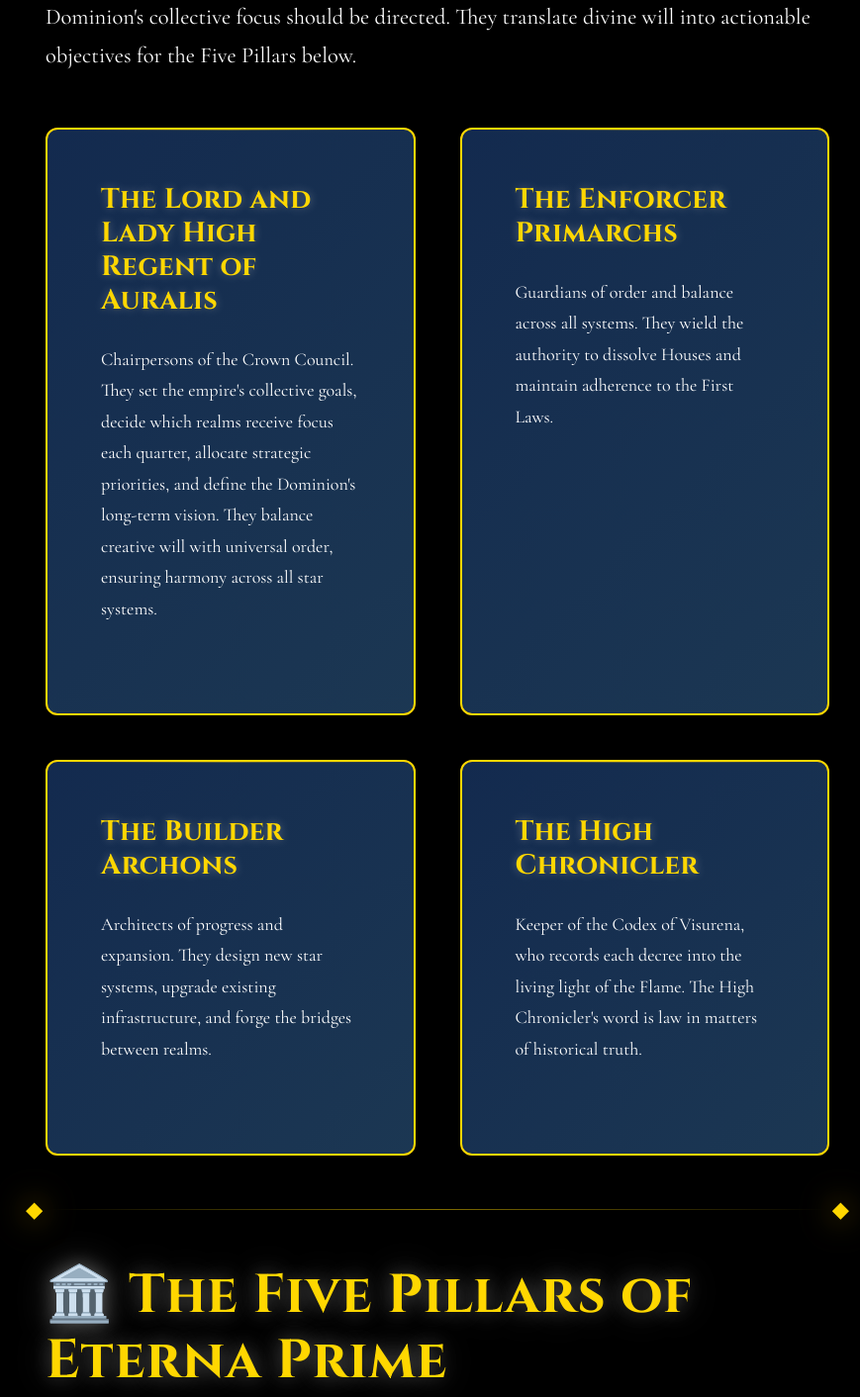
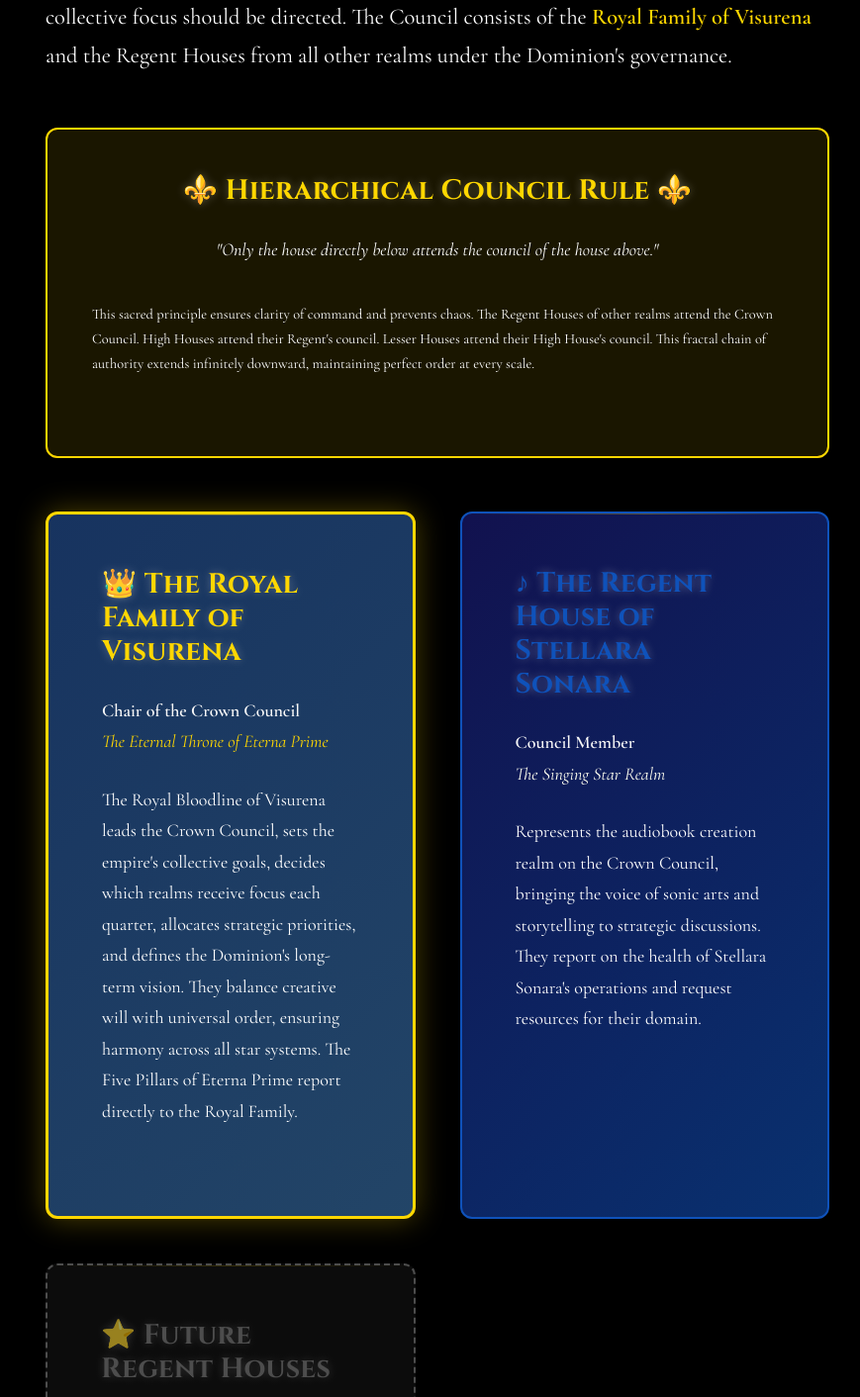
Before and after one commit to vishnusurya11/the-eternal-codex, a plain HTML site: page eterna-prime/index.html in a window 1280 px wide. Shown: the part 3511-4923 px from the top of the page at 99% size, without its empty margins (358-1227 px from the left). Drawn offline with nearby package versions, Linux system fonts and the light colour scheme.

Commit message:
Clarify Crown Council composition and Imperial Workflow Cycle
Crown Council Structure:
- Council consists of Royal Family of Visurena (Chair) + Regent Houses from all other realms
- Currently: Royal Family + Regent House of Stellara Sonara
- The Five Pillars report TO the Royal Family but are NOT council members
- Hierarchical Council Rule: "Only the house directly below attends the council of the house above"
- This fractal pattern extends infinitely (Regent Houses → Crown Council, High Houses → Regent's council, etc.)

Added Imperial Workflow Cycle documentation:
1. Crown Council → Decides WHAT to build (strategic goals, quarterly/yearly priorities)
2. Canton of Genesis → Designs HOW to build it (technical architecture, blueprints, requirements)
3. Grand Treasury → Allocates funding based on Canton's designs
4. The Inquisitors → BUILD and REPAIR realms using designs + funding
5. Eternal Archive → Records everything across all houses and realms
6. The Magisterium → Runs in parallel, continuously educating skilled workers who graduate and serve other houses

Added Scheduler Division to The Inquisitors:
- Each major house/division gets ONE Scheduler (an Inquisitor)
- Schedulers manage all calendars, council meetings, gatherings, voting sessions, retrospectives
- Called "temporal architects of order"
- All scheduling records preserved in Eternal Archive

Key clarifications:
- Eterna Prime has NO Regent House (it's the capital, ruled by Royal Family directly)
- The Five Pillars are executive divisions, not strategic council members
- Workflow is linear: Council → Canton → Treasury → Inquisitors → Archive (with Magisterium parallel)

```diff
--- a/eterna-prime/index.html
+++ b/eterna-prime/index.html
@@ -142,41 +142,51 @@
                     <h2 style="color: #FFD700;">⚖️ The Crown Council of Eterna</h2>
 
                     <p style="font-size: var(--text-lg); margin-bottom: var(--space-6); line-height: var(--leading-relaxed);">
-                        When the Sovereign ascends the Throne, their mind merges with the Flame, perceiving all star systems, all Houses, all acts of creation and decay across the Dominion. The <strong style="color: #FFD700;">Crown Council</strong> advises the Throne and sets the strategic direction of the empire — deciding which realms to prioritize, what goals to pursue each quarter and year, and where the Dominion's collective focus should be directed. They translate divine will into actionable objectives for the Five Pillars below.
+                        When the Sovereign ascends the Throne, their mind merges with the Flame, perceiving all star systems, all Houses, all acts of creation and decay across the Dominion. The <strong style="color: #FFD700;">Crown Council</strong> is the supreme strategic body of the empire — deciding which realms to prioritize, what goals to pursue each quarter and year, and where the Dominion's collective focus should be directed. The Council consists of the <strong style="color: #FFD700;">Royal Family of Visurena</strong> and the Regent Houses from all other realms under the Dominion's governance.
                     </p>
+
+                    <div style="background: rgba(255, 215, 0, 0.1); border: 2px solid #FFD700; border-radius: var(--radius-lg); padding: var(--space-5); margin: var(--space-6) 0;">
+                        <h3 style="color: #FFD700; font-size: var(--text-xl); margin-bottom: var(--space-3); text-align: center;">⚜️ Hierarchical Council Rule ⚜️</h3>
+                        <p style="font-size: var(--text-base); line-height: var(--leading-relaxed); font-style: italic; text-align: center;">
+                            "Only the house directly below attends the council of the house above."
+                        </p>
+                        <p style="margin-top: var(--space-4); font-size: var(--text-sm); line-height: var(--leading-relaxed);">
+                            This sacred principle ensures clarity of command and prevents chaos. The Regent Houses of other realms attend the Crown Council. High Houses attend their Regent's council. Lesser Houses attend their High House's council. This fractal chain of authority extends infinitely downward, maintaining perfect order at every scale.
+                        </p>
+                    </div>
 
                     <!-- Council Member Cards -->
                     <div style="display: grid; grid-template-columns: repeat(auto-fit, minmax(320px, 1fr)); gap: var(--space-5); margin-top: var(--space-6);">
 
-                        <!-- Lord and Lady High Regent -->
-                        <div class="visurena-panel" style="border: 2px solid #FFD700; background: linear-gradient(135deg, rgba(27, 60, 112, 0.7), rgba(46, 92, 138, 0.6)); transition: all 0.3s;">
-                            <h3 style="color: #FFD700; font-size: var(--text-xl); margin-bottom: var(--space-3);">The Lord and Lady High Regent of Auralis</h3>
+                        <!-- Royal Family of Visurena -->
+                        <div class="visurena-panel" style="border: 3px solid #FFD700; background: linear-gradient(135deg, rgba(27, 60, 112, 0.85), rgba(46, 92, 138, 0.75)); box-shadow: 0 0 30px rgba(255, 215, 0, 0.3);">
+                            <h3 style="color: #FFD700; font-size: var(--text-xl); margin-bottom: var(--space-3);">👑 The Royal Family of Visurena</h3>
+                            <p style="font-size: var(--text-base); line-height: var(--leading-relaxed); margin-bottom: var(--space-3);">
+                                <strong style="color: #F8F8F8;">Chair of the Crown Council</strong><br>
+                                <em style="color: #FFD700;">The Eternal Throne of Eterna Prime</em>
+                            </p>
                             <p style="font-size: var(--text-base); line-height: var(--leading-relaxed);">
-                                Chairpersons of the Crown Council. They set the empire's collective goals, decide which realms receive focus each quarter, allocate strategic priorities, and define the Dominion's long-term vision. They balance creative will with universal order, ensuring harmony across all star systems.
+                                The Royal Bloodline of Visurena leads the Crown Council, sets the empire's collective goals, decides which realms receive focus each quarter, allocates strategic priorities, and defines the Dominion's long-term vision. They balance creative will with universal order, ensuring harmony across all star systems. The Five Pillars of Eterna Prime report directly to the Royal Family.
                             </p>
                         </div>
 
-                        <!-- Enforcer Primarchs -->
-                        <div class="visurena-panel" style="border: 2px solid #FFD700; background: linear-gradient(135deg, rgba(27, 60, 112, 0.7), rgba(46, 92, 138, 0.6));">
-                            <h3 style="color: #FFD700; font-size: var(--text-xl); margin-bottom: var(--space-3);">The Enforcer Primarchs</h3>
+                        <!-- Stellara Sonara Representative -->
+                        <div class="visurena-panel" style="border: 2px solid #0F52BA; background: linear-gradient(135deg, rgba(25, 25, 112, 0.7), rgba(15, 82, 186, 0.6));">
+                            <h3 style="color: #0F52BA; font-size: var(--text-xl); margin-bottom: var(--space-3);">♪ The Regent House of Stellara Sonara</h3>
+                            <p style="font-size: var(--text-base); line-height: var(--leading-relaxed); margin-bottom: var(--space-3);">
+                                <strong style="color: #F8F8F8;">Council Member</strong><br>
+                                <em style="color: #FFFFF0;">The Singing Star Realm</em>
+                            </p>
                             <p style="font-size: var(--text-base); line-height: var(--leading-relaxed);">
-                                Guardians of order and balance across all systems. They wield the authority to dissolve Houses and maintain adherence to the First Laws.
+                                Represents the audiobook creation realm on the Crown Council, bringing the voice of sonic arts and storytelling to strategic discussions. They report on the health of Stellara Sonara's operations and request resources for their domain.
                             </p>
                         </div>
 
-                        <!-- Builder Archons -->
-                        <div class="visurena-panel" style="border: 2px solid #FFD700; background: linear-gradient(135deg, rgba(27, 60, 112, 0.7), rgba(46, 92, 138, 0.6));">
-                            <h3 style="color: #FFD700; font-size: var(--text-xl); margin-bottom: var(--space-3);">The Builder Archons</h3>
-                            <p style="font-size: var(--text-base); line-height: var(--leading-relaxed);">
-                                Architects of progress and expansion. They design new star systems, upgrade existing infrastructure, and forge the bridges between realms.
-                            </p>
-                        </div>
-
-                        <!-- The High Chronicler -->
-                        <div class="visurena-panel" style="border: 2px solid #FFD700; background: linear-gradient(135deg, rgba(27, 60, 112, 0.7), rgba(46, 92, 138, 0.6));">
-                            <h3 style="color: #FFD700; font-size: var(--text-xl); margin-bottom: var(--space-3);">The High Chronicler</h3>
-                            <p style="font-size: var(--text-base); line-height: var(--leading-relaxed);">
-                                Keeper of the Codex of Visurena, who records each decree into the living light of the Flame. The High Chronicler's word is law in matters of historical truth.
+                        <!-- Placeholder for future realms -->
+                        <div class="visurena-panel" style="border: 2px dashed #808080; background: linear-gradient(135deg, rgba(50, 50, 50, 0.4), rgba(70, 70, 70, 0.3)); opacity: 0.6;">
+                            <h3 style="color: #808080; font-size: var(--text-xl); margin-bottom: var(--space-3);">⭐ Future Regent Houses</h3>
+                            <p style="font-size: var(--text-base); line-height: var(--leading-relaxed); font-style: italic;">
+                                As the Dominion expands, additional Regent Houses from newly founded realms will join the Crown Council, each bringing their realm's voice to the strategic table...
                             </p>
                         </div>
 
@@ -190,8 +200,27 @@
                     <h2 style="color: #FFD700;">🏛️ The Five Pillars of Eterna Prime</h2>
 
                     <p style="font-size: var(--text-lg); margin-bottom: var(--space-6); line-height: var(--leading-relaxed);">
-                        Below the Crown Council stand the Five Pillars of Eterna Prime — the operational ministries that execute the strategic vision. Each pillar has a sacred duty, and together they form the foundation upon which the entire Dominion rests:
+                        Below the Crown Council stand the Five Pillars of Eterna Prime — the operational ministries that execute the strategic vision. Each pillar has a sacred duty, and together they form the foundation upon which the entire Dominion rests.
                     </p>
+
+                    <div style="background: linear-gradient(135deg, rgba(255, 215, 0, 0.15), rgba(220, 20, 60, 0.1)); border: 2px solid #FFD700; border-radius: var(--radius-lg); padding: var(--space-5); margin: var(--space-6) 0;">
+                        <h3 style="color: #FFD700; font-size: var(--text-xl); margin-bottom: var(--space-4); text-align: center;">🔄 The Imperial Workflow Cycle</h3>
+                        <div style="font-family: monospace; font-size: var(--text-sm); line-height: 2; padding: var(--space-4); background: rgba(0, 0, 0, 0.3); border-radius: var(--radius-md);">
+                            <p style="color: #FFD700;">1. <strong>Crown Council</strong> → Decides WHAT to build (strategic goals, quarterly/yearly priorities)</p>
+                            <p style="color: #DC143C; margin-left: var(--space-4);">↓</p>
+                            <p style="color: #DC143C;">2. <strong>Canton of Genesis</strong> → Designs HOW to build it (technical architecture, blueprints, requirements)</p>
+                            <p style="color: #B8860B; margin-left: var(--space-4);">↓</p>
+                            <p style="color: #B8860B;">3. <strong>Grand Treasury</strong> → Allocates funding based on Canton's designs</p>
+                            <p style="color: #808080; margin-left: var(--space-4);">↓</p>
+                            <p style="color: #808080;">4. <strong>The Inquisitors</strong> → BUILD and REPAIR realms using designs + funding</p>
+                            <p style="color: #C0C0C0; margin-left: var(--space-4);">↓</p>
+                            <p style="color: #C0C0C0;">5. <strong>Eternal Archive</strong> → Records everything across all houses and realms</p>
+                            <p style="color: #1B3C70; margin-top: var(--space-4); border-top: 1px solid rgba(255, 215, 0, 0.3); padding-top: var(--space-3);">⚡ <strong>The Magisterium</strong> → Runs in parallel, continuously educating skilled workers who graduate and serve other houses</p>
+                        </div>
+                        <p style="margin-top: var(--space-4); font-size: var(--text-sm); font-style: italic; text-align: center; color: #F8F8F8;">
+                            This cycle repeats infinitely — every realm, every project, every creation follows this sacred pattern.
+                        </p>
+                    </div>
 
                     <!-- Pillar 1: The Eternal Archive -->
                     <h3 style="color: #C0C0C0; margin-bottom: var(--space-3);">📜 The Eternal Archive</h3>
@@ -241,6 +270,13 @@
                         <p><strong>Colors:</strong> <span style="color: #fff; background: #808080; padding: 2px 8px; border-radius: 3px;">Steel Gray</span>, <span style="color: #fff; background: #8B0000; padding: 2px 8px; border-radius: 3px;">Blood Red</span>, <span style="color: #fff; background: #000000; padding: 2px 8px; border-radius: 3px;">Pure Black</span></p>
                         <p><strong>Motto:</strong> <em style="color: #808080;">"We Build. We Judge. We Endure."</em></p>
                         <p style="margin-top: var(--space-3);">The hands and eyes of the Throne. Elite graduates of the Magisterium who have sworn the Oath of the Flame, the Inquisitors are deployed across the cosmos as imperial field agents. They create new realms from nothing, repair broken systems, investigate failing infrastructure, enforce compliance with the Triad of Eternal Order, and audit quality across all star systems. They are builders, engineers, enforcers, and troubleshooters combined — carrying the absolute authority of Eterna Prime to the farthest reaches of the Dominion. Feared and respected in equal measure, when a realm must be forged or a civilization saved, the Inquisitors answer the call.</p>
+
+                        <div style="margin-top: var(--space-4); padding: var(--space-4); background: rgba(128, 128, 128, 0.1); border-left: 3px solid #808080; border-radius: var(--radius-md);">
+                            <h4 style="color: #808080; font-size: var(--text-lg); margin-bottom: var(--space-2);">📅 The Scheduler Division</h4>
+                            <p style="font-size: var(--text-sm); line-height: var(--leading-relaxed);">
+                                Within the Inquisitors exists a specialized division: <strong>The Schedulers</strong>. Each major house and division across the Dominion is assigned one Scheduler — an Inquisitor who manages all calendars, coordinates council meetings, organizes gatherings, arranges voting sessions, and ensures every retrospective is held on time. They are the temporal architects of order, maintaining the rhythm of governance itself. All scheduling records are preserved in the Eternal Archive.
+                            </p>
+                        </div>
                     </div>
                 </section>
 
```
Also changed, not shown: celestial-dominion.html (+1 -1 lines).
